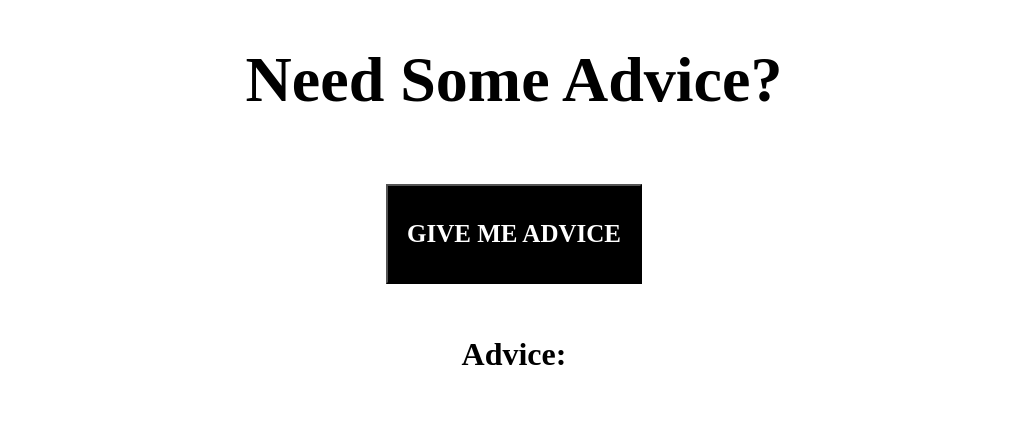
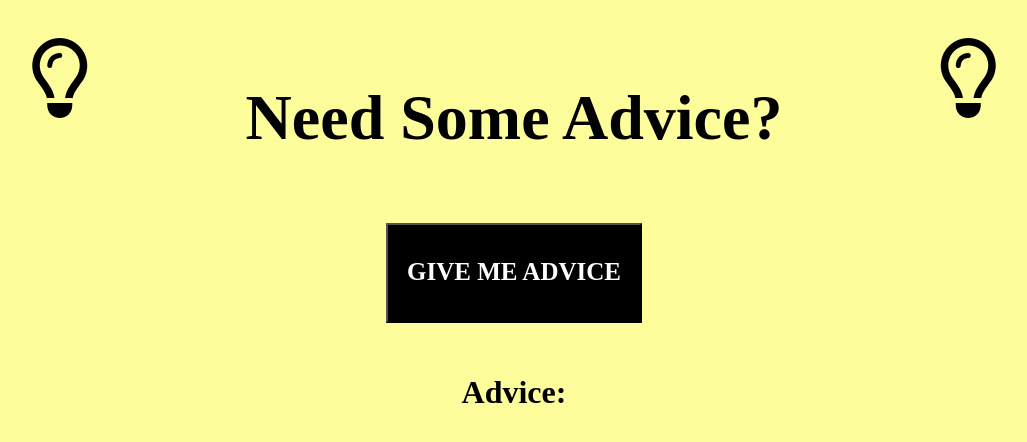
Before and after one commit to M-Ronny/advice-generator, a plain HTML site: page index.html in a window 1280 px wide. Shown: the whole page, without its empty margins (126-1153 px from the left). Drawn offline with Linux system fonts and the light colour scheme.

Commit message:
updated index.html and style.css

```diff
--- a/css/style.css
+++ b/css/style.css
@@ -17,10 +17,17 @@
 
   body {
     text-align: center;
+    background-color: rgb(253, 253, 155);
   }
 
   button {
     margin: 25px 0;
+  }
+
+  div {
+    display: flex;
+    justify-content: space-evenly;
+    margin-top: 3%;
   }
 
 
@@ -52,3 +59,7 @@
  p {
     padding: 0 5%;
  }
+
+ i {
+    font-size: 5em;
+ }
--- a/index.html
+++ b/index.html
@@ -10,10 +10,15 @@
 		<!-- external CSS link -->
 		<link rel="stylesheet" href="css/normalize.css">
 		<link rel="stylesheet" href="css/style.css">
+        <link rel="stylesheet" href="https://cdnjs.cloudflare.com/ajax/libs/font-awesome/6.7.2/css/all.min.css">
 	</head>
 	<body>
 
-		<h1>Need Some Advice?</h1>
+        <div>
+            <i class="fa-regular fa-lightbulb"></i>
+		    <h1>Need Some Advice?</h1>
+            <i class="fa-regular fa-lightbulb"></i>
+        </div>
 		<button type="button" name="button">GIVE ME ADVICE</button>
 
 		<h2>Advice:</h2>
```
